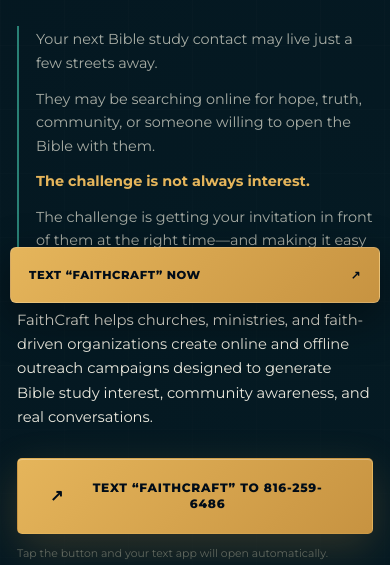
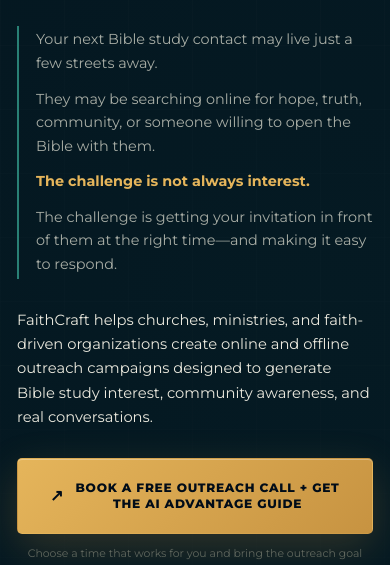
Before and after one commit to britbrae08/faithcraft, a website: page public/leadgen/index.html in a window 390 px wide. Shown: the part 531-1096 px from the top of the page. Drawn offline with Linux system fonts and the light colour scheme.

Commit message:
Update leadgen CTAs to booking

```diff
--- a/public/leadgen/index.html
+++ b/public/leadgen/index.html
@@ -72,11 +72,11 @@
           </div>
           <p class="hero-service-line">FaithCraft helps churches, ministries, and faith-driven organizations create online and offline outreach campaigns designed to generate Bible study interest, community awareness, and real conversations.</p>
           <div class="cta-group">
-            <a class="button button-primary button-large" href="sms:8162596486?body=faithcraft" aria-label="Text FaithCraft to 816-259-6486">
+            <a class="button button-primary button-large" href="https://calendly.com/kalroller/kal" target="_blank" rel="noopener noreferrer">
               <span class="button-icon" aria-hidden="true">↗</span>
-              Text “FaithCraft” to 816-259-6486
+              Book a Free Outreach Call + Get the AI Advantage Guide
             </a>
-            <span class="cta-note">Tap the button and your text app will open automatically.</span>
+            <span class="cta-note">Choose a time that works for you and bring the outreach goal you want to move forward.</span>
           </div>
         </div>
 
@@ -202,10 +202,10 @@
         <div data-reveal>
           <p class="eyebrow">Start the conversation</p>
           <h2>Your Community Cannot Respond to an Invitation <em>It Never Sees.</em></h2>
-          <p>If you want to create more Bible study opportunities and build a list of people your ministry can continue reaching, start the conversation today.</p>
-          <strong>Text “FAITHCRAFT” to 816-259-6486</strong>
-          <a class="button button-primary button-large" href="sms:8162596486?body=faithcraft">Text “FaithCraft” now</a>
-          <small>Tell me what you are trying to promote, and we can determine the best way to reach your community.</small>
+          <p>If you want to create more Bible study opportunities and build a list of people your ministry can continue reaching, let’s talk about what you are trying to promote and the people you hope to reach.</p>
+          <strong>Bring the outreach goal. We’ll help you think through the next step.</strong>
+          <a class="button button-primary button-large" href="https://calendly.com/kalroller/kal" target="_blank" rel="noopener noreferrer">Book a Free Outreach Call</a>
+          <small>There’s no long inquiry form—just choose a time that works for you. You’ll also get the free AI Advantage guide when you book.</small>
         </div>
       </section>
 
@@ -242,8 +242,6 @@
       </div>
       <div class="footer-contact"><a href="mailto:kalmanroller@gmail.com">kalmanroller@gmail.com</a><a href="sms:8162596486?body=faithcraft">816-259-6486</a><span>© <span data-year></span> FaithCraft Agency</span></div>
     </footer>
-
-    <a class="mobile-cta" href="sms:8162596486?body=faithcraft"><span>Text “FaithCraft” now</span><b>↗</b></a>
     <script src="/script.js?v=20260824-3" defer></script>
   </body>
 </html>
```
